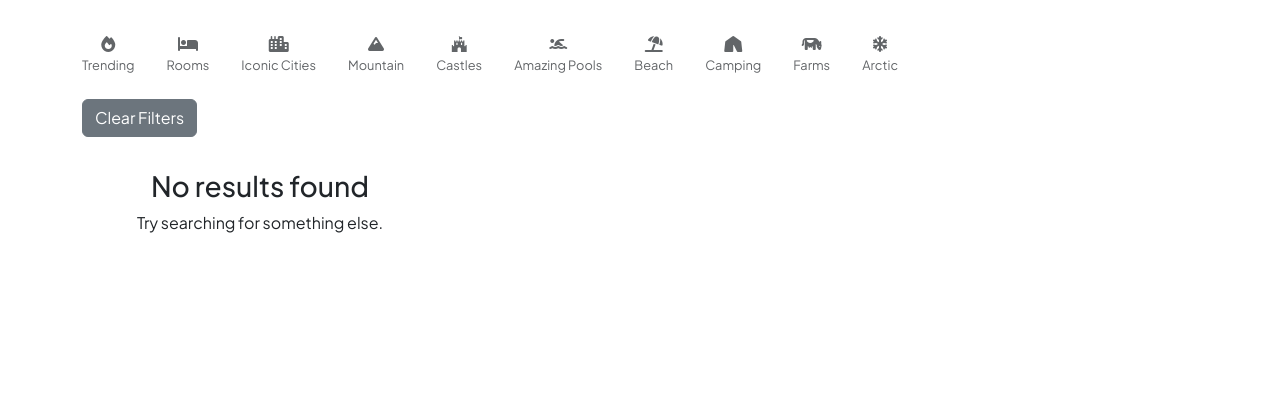
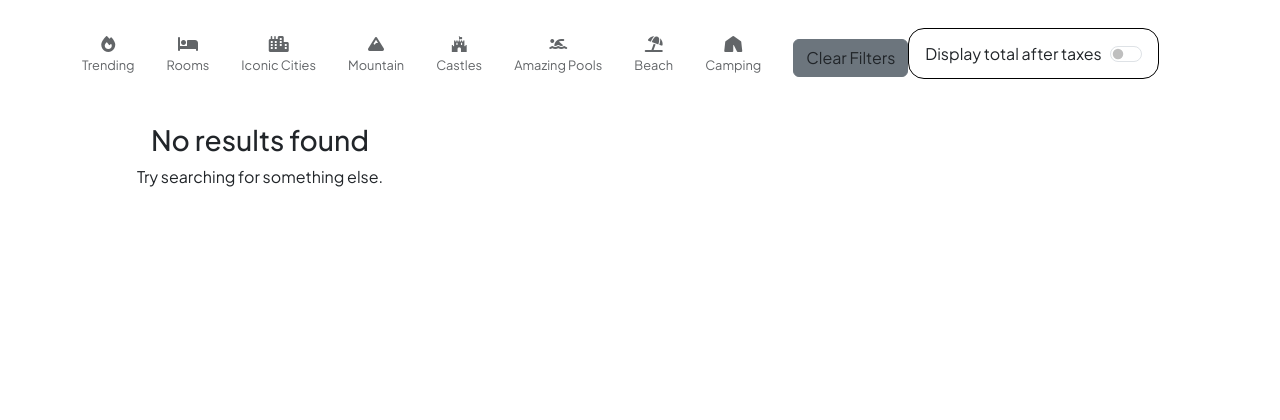
Before and after one commit to Dipankar1508/WanderLust, a Node server app: page /listing in a window 1280 px wide. Shown: the part 80-500 px from the top of the page. Run offline with Node 20, Linux system fonts and the light colour scheme; data that the repository does not hold is empty; some libraries are stand-ins or nearby versions.

Commit message:
Update Landscape.ejs

```diff
--- a/views/allList/Landscape.ejs
+++ b/views/allList/Landscape.ejs
@@ -34,18 +34,14 @@
     <div><i class="fa-solid fa-tent"></i></div>
     <p>Camping</p>
   </a>
-  <a href="/listing?title=Farms" class="filter">
-    <div><i class="fa-solid fa-cow"></i></div>
-    <p>Farms</p>
-  </a>
-  <a href="/listing?title=Arctic" class="filter">
-    <div><i class="fa-solid fa-snowflake"></i></div>
-    <p>Arctic</p>
-  </a>
+  <a href="/listing" class="btn btn-secondary mt-2">Clear Filters</a>
+  <div class="tax_switch">
+    <div class="form-check-reverse form-switch">
+      <input class="form-check-input" type="checkbox" id="flexSwitchCheckDefault">
+      <label class="form-check-label" for="flexSwitchCheckDefault">Display total after taxes</label>
+    </div>
+  </div>
 </div>
-
-<!-- Clear Filters Button -->
-<a href="/listing" class="btn btn-secondary mt-2">Clear Filters</a>
 
 <!-- Listing Cards -->
 <div class="row row-cols-lg-3 row-cols-md-2 row-cols-sm-1 mt-2">
```
